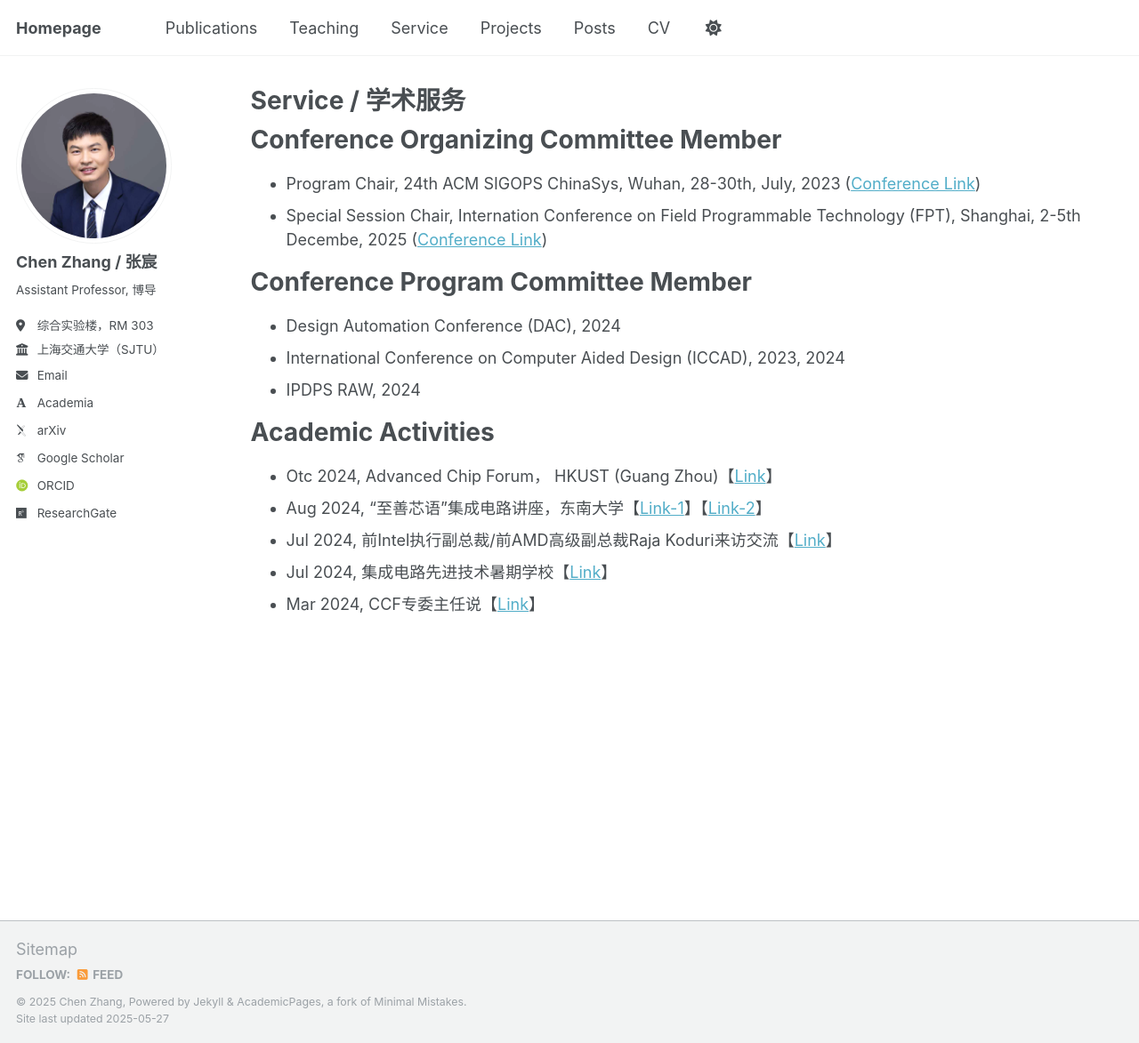
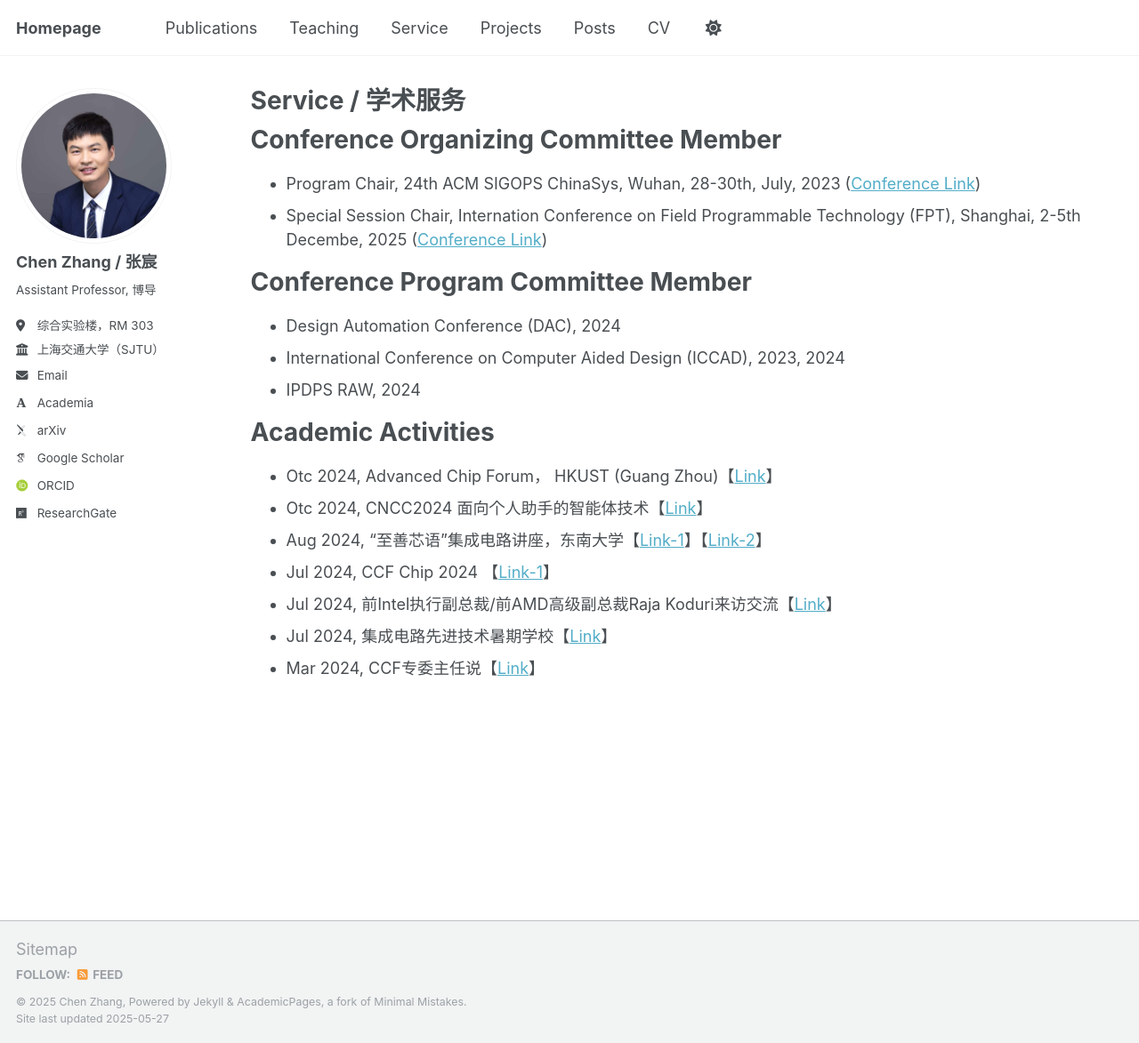
Before and after one commit to chenzhangsjtu/chenzhangsjtu.github.io, a Jekyll site: the page built from _pages/service.md, in a window 1280 px wide and 1173 px high. Shown: the whole window at 89% size. Built offline with Jekyll 4.4.1, drawn with Linux system fonts in a browser that asks for light colours; some web fonts are replaced.

Commit message:
Update service.md

```diff
--- a/_pages/service.md
+++ b/_pages/service.md
@@ -20,7 +20,9 @@ Conference Program Committee Member
 Academic Activities
 ======
 - Otc 2024, Advanced Chip Forum， HKUST (Guang Zhou)【[Link](https://mp.weixin.qq.com/s/BvpbjvrlK3eUeifYl0kXHg)】
+- Otc 2024, CNCC2024 面向个人助手的智能体技术【[Link](CNCC https://mp.weixin.qq.com/s/4Qjb_3utuHaaqh0SIs0EBw)】
 - Aug 2024, “至善芯语”集成电路讲座，东南大学【[Link-1](https://mp.weixin.qq.com/s/tn1PzQCjj1PmFBYG01tg8Q)】【[Link-2](https://mp.weixin.qq.com/s/puMZL3L_FeGx7Z9ldKGlXQ)】
+- Jul 2024, CCF Chip 2024 【[Link-1](https://ccf.org.cn/chip2024/general_1054)】
 - Jul 2024, 前Intel执行副总裁/前AMD高级副总裁Raja Koduri来访交流【[Link](https://mp.weixin.qq.com/s/nrZVAfx5kqi0I3G51jvFyg)】
 - Jul 2024, 集成电路先进技术暑期学校【[Link](https://mp.weixin.qq.com/s/6heCkJFCiT2AE1OiT9-PcQ)】
 - Mar 2024, CCF专委主任说【[Link](https://mp.weixin.qq.com/s/y4mhjL9ogJi7d_cZBKQZIw)】
```
